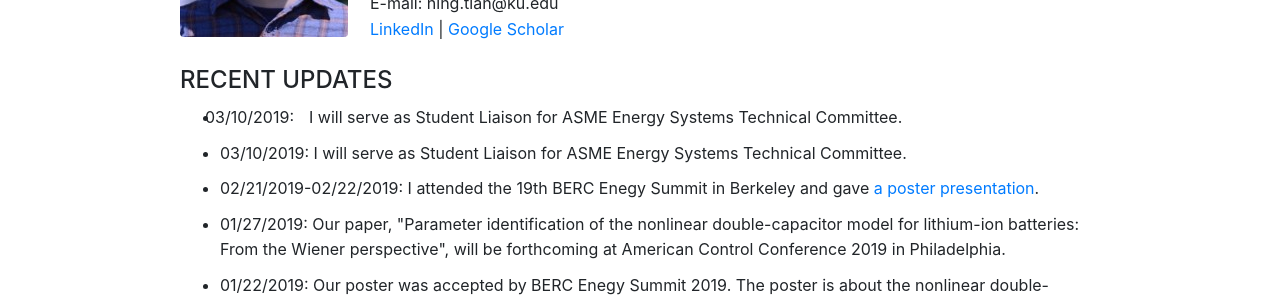
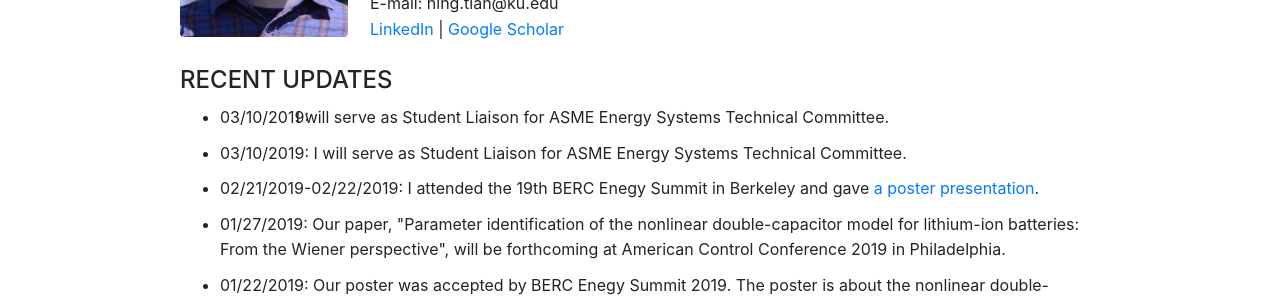
Before and after one commit to ningtian/ningtian.github.io, a Jekyll site: the page index.html, which Jekyll copies as it is, in a window 1280 px wide. Shown: the part 485-785 px from the top of the page. Built offline with Jekyll 4.4.1, drawn with Linux system fonts in a browser that asks for light colours.

Commit message:
Update index.html

```diff
--- a/index.html
+++ b/index.html
@@ -93,7 +93,7 @@
 
 	<li>
 		<div class="row">
-			<div class="col-sm-1.5">03/10/2019:</div>
+			<div class="col-sm-1">03/10/2019:</div>
 			<div class="col-sm">I will serve as Student Liaison for ASME Energy Systems Technical Committee.</div>
 		</div>
 	</li>
```
